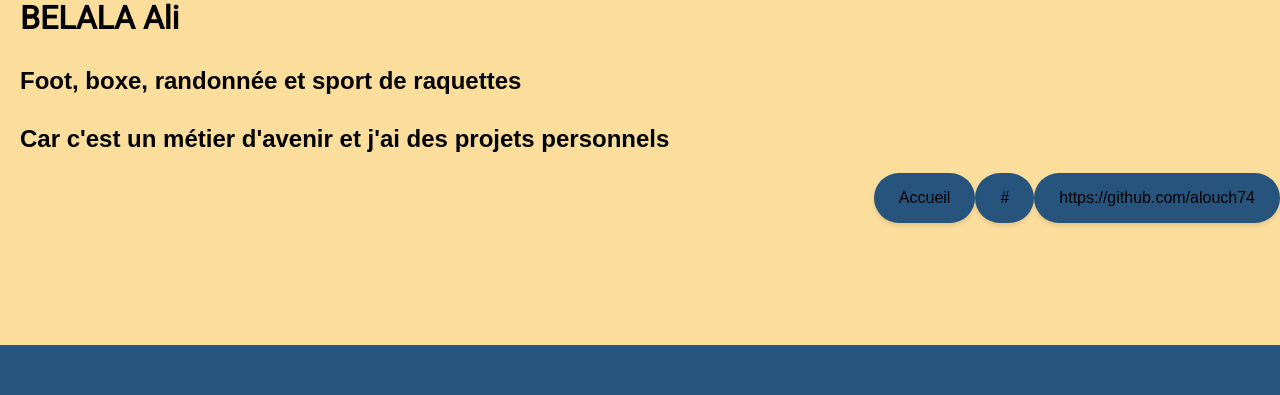
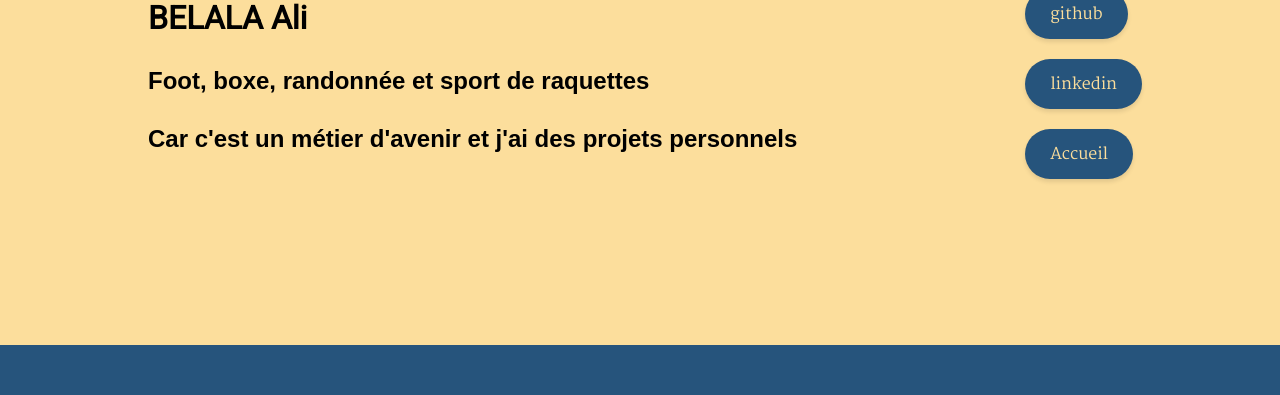
Before and after one commit to bebaile/projet1-group3-outsiders, a PHP site: page /profilmembre.html in a window 1280 px wide. Shown: the part 405-800 px from the top of the page. Run offline with PHP 8.4, Linux system fonts and the light colour scheme; some web fonts are replaced.

Commit message:
mise à jour du profil membre

```diff
--- a/profilmembre.html
+++ b/profilmembre.html
@@ -37,17 +37,26 @@
 <!-- Commencez à travailler ici -->
   <main>
     <div class="photo-profil">
-      <img src="./img/logo_outsiders.png"></img>
+      <img src="./img/Photo Ali BELALA.jpg"></img>
     </div >
+    <div class="main-profil">
     <div>
       <h1>BELALA  Ali</h1>
           <h2>Foot, boxe, randonnée et sport de raquettes</h2>
           <h2>Car c'est un métier d'avenir et j'ai des projets personnels</h2>
      </div>
-     <div>
-          <button><a href="lien github">https://github.com/alouch74</a></button>
-          <button><a href="lien linkedin"></a>#</button>
-          <button><a href="retour accueil">Accueil</a></button>
+      <div>
+       <div>
+          <button><a href="https://github.com/alouch74"><p class="text-button">github</p></a></button>
+      </div>
+      <div>
+
+          <button><a href="https://linkedin.com/"></a><p class="text-button">linkedin</p></button>
+        </div>
+        <div>
+          <button><a href="./index.html"><p class="text-button">Accueil</p></a></button>
+        </div>
+      </div>
       </div>
   </main>
 
--- a/style.css
+++ b/style.css
@@ -256,6 +256,13 @@ body{
     height: 300px;
 
 }
+.main-profil{
+    display: flex;
+    width: 80%;
+    justify-content: space-between;
+    align-item: center;
+    margin: auto;
+}
 
 h1{
     display: flex;
@@ -271,24 +278,31 @@ h2{
 
 button{
 
-    float: right;
     background-color: var(--color-dark);
     border-radius: 50px;
     border-width: 0;
     box-shadow: rgba(25,25,25,.04) 0 0 1px 0,rgba(0,0,0,.1) 0 3px 4px 0;
-    color: var(--color-light)
+    color: var(--color-light);
     cursor: pointer;
     display: inline-block;
-    font-family: `Roboto`, sans-serif;
     font-size: 1em;
     height: 50px;
     padding: 0 25px;
-    transition: all 200ms
+    transition: all 200ms;
+    margin: 10px;
+}
+
+
+
+.text-button{
+    color: var(--color-light);
+
+}
 
 
 
 
-}
+
 
 
 
```
